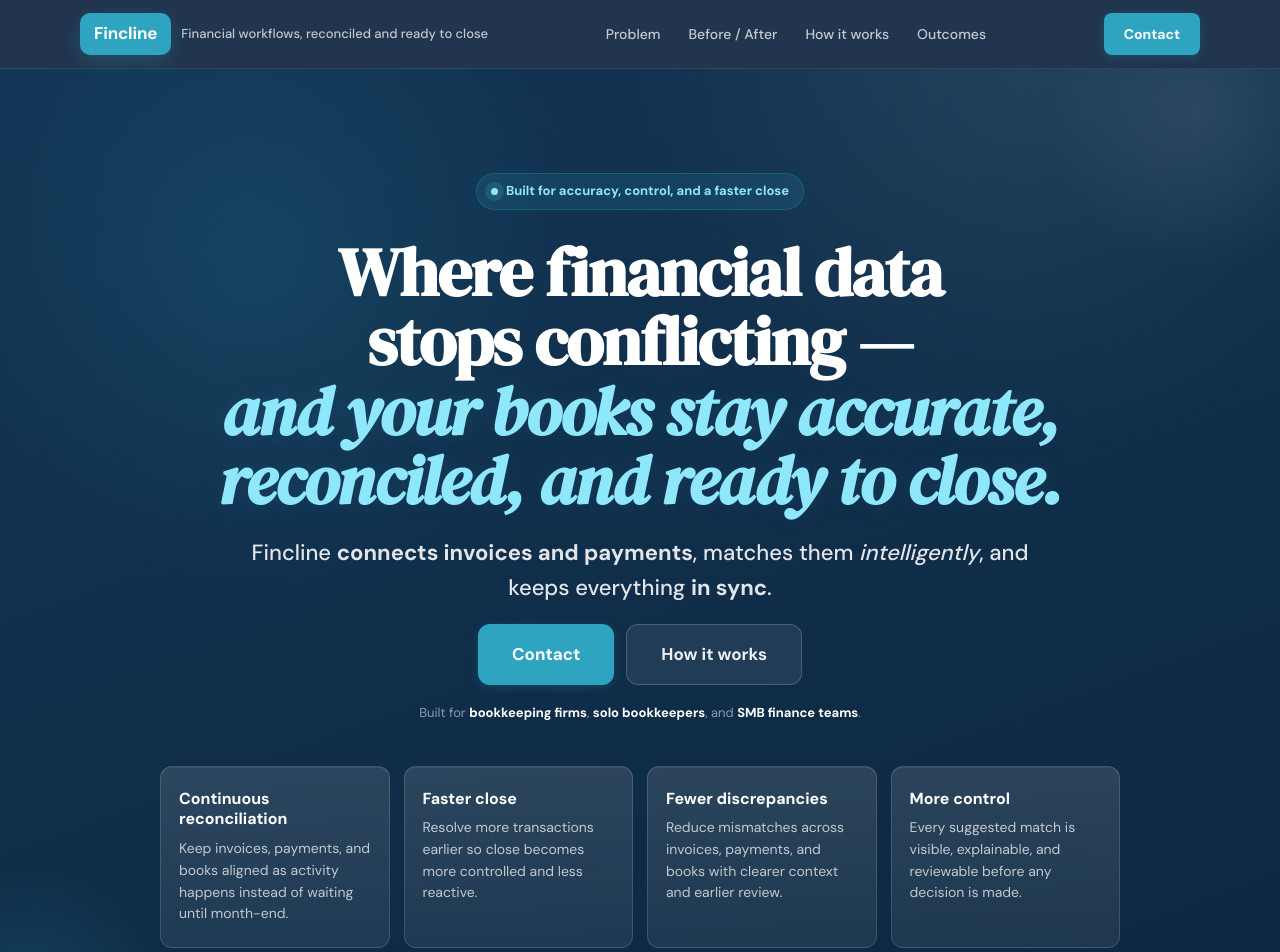
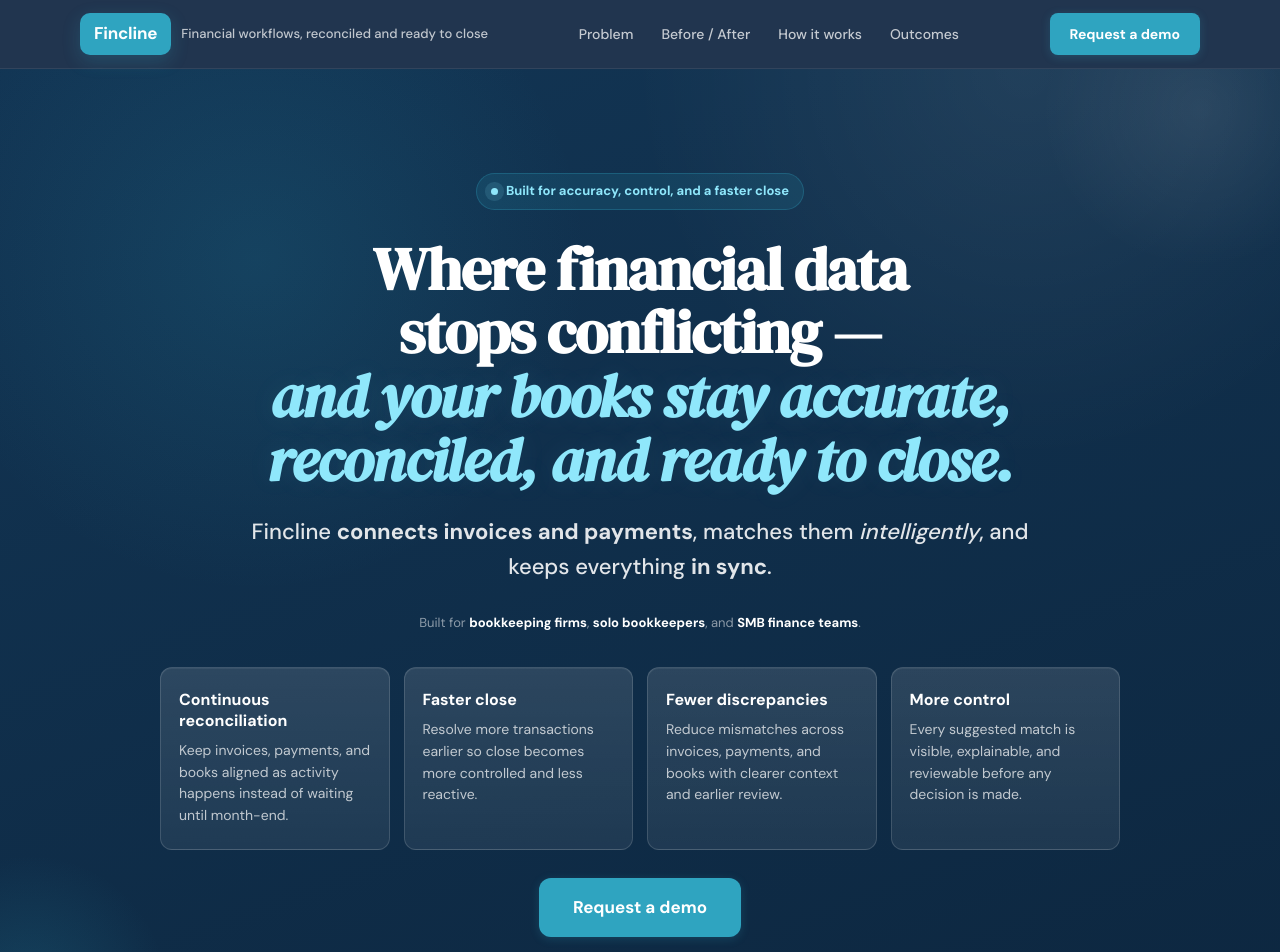
Before and after one commit to admiralnuva/fincline-website, a plain HTML site: page index.html in a window 1280 px wide. Shown: the top 952 px of the page. Drawn offline with Linux system fonts and the light colour scheme.

Commit message:
Update index.html

```diff
--- a/index.html
+++ b/index.html
@@ -277,12 +277,12 @@
 
     .hero h1 {
       font-family:'DM Serif Display',serif;
-      font-size:68px;
-      line-height:1.02;
-      letter-spacing:-1.2px;
-      margin-bottom:20px;
+      font-size:60px;
+      line-height:1.06;
+      letter-spacing:-1px;
+      margin-bottom:22px;
       color:#fff;
-      max-width:920px;
+      max-width:980px;
       margin-left:auto;
       margin-right:auto;
       text-wrap:balance;
@@ -298,7 +298,7 @@
 
     .hero-sub {
       max-width:820px;
-      margin:0 auto 18px;
+      margin:0 auto 28px;
       font-size:22px;
       color:rgba(255,255,255,.88);
       font-weight:500;
@@ -315,7 +315,7 @@
     .hero-note {
       color:rgba(255,255,255,.52);
       font-size:13px;
-      margin-bottom:42px;
+      margin-bottom:34px;
     }
 
     .hero-note strong {
@@ -328,7 +328,7 @@
       grid-template-columns:repeat(4,1fr);
       gap:14px;
       max-width:980px;
-      margin:0 auto;
+      margin:0 auto 28px;
     }
 
     .stat-card {
@@ -353,6 +353,12 @@
       color:rgba(255,255,255,.72);
       font-size:14px;
       line-height:1.55;
+    }
+
+    .hero-cta-lower {
+      display:flex;
+      justify-content:center;
+      margin-top:6px;
     }
 
     .trust-strip {
@@ -708,7 +714,7 @@
     }
 
     @media (max-width:1024px) {
-      .hero h1 { font-size:56px; }
+      .hero h1 { font-size:52px; }
       .hero-stats,
       .pain-strip-inner,
       .problem-grid,
@@ -722,8 +728,7 @@
     @media (max-width:768px) {
       nav { padding:0 4%; }
       .nav-links,
-      .nav-logo-text,
-      .nav-cta .btn-outline { display:none; }
+      .nav-logo-text { display:none; }
 
       .section,
       .cta-band,
@@ -744,7 +749,7 @@
         padding-bottom:68px;
       }
 
-      .hero h1 { font-size:42px; }
+      .hero h1 { font-size:40px; }
       .hero-sub { font-size:19px; }
       .section-sub,
       .cta-band p { font-size:17px; }
@@ -786,7 +791,7 @@
         <a href="#help">Outcomes</a>
       </div>
       <div class="nav-cta">
-        <a href="mailto:hello@fincline.com" class="btn btn-primary">Contact</a>
+        <a href="mailto:hello@fincline.com" class="btn btn-primary">Request a demo</a>
       </div>
     </div>
   </nav>
@@ -799,18 +804,13 @@
       </div>
 
       <h1>
-        Where financial data stops conflicting —
+        Where financial data stops conflicting —<br>
         <span class="hero-accent"><em>and your books stay accurate, reconciled, and ready to close.</em></span>
       </h1>
 
       <p class="hero-sub">
         Fincline <strong>connects invoices and payments</strong>, matches them <em>intelligently</em>, and keeps everything <strong>in sync</strong>.
       </p>
-
-      <div class="hero-actions">
-        <a href="mailto:hello@fincline.com" class="btn btn-primary btn-xl">Contact</a>
-        <a href="#how" class="btn btn-outline btn-xl">How it works</a>
-      </div>
 
       <div class="hero-note">
         Built for <strong>bookkeeping firms</strong>, <strong>solo bookkeepers</strong>, and <strong>SMB finance teams</strong>.
@@ -833,6 +833,10 @@
           <h3>More control</h3>
           <p>Every suggested match is visible, explainable, and reviewable before any decision is made.</p>
         </div>
+      </div>
+
+      <div class="hero-cta-lower">
+        <a href="mailto:hello@fincline.com" class="btn btn-primary btn-xl">Request a demo</a>
       </div>
     </div>
   </header>
@@ -1021,7 +1025,7 @@
     <p>
       If this is the problem you are solving today, we would love to connect.
     </p>
-    <a href="mailto:hello@fincline.com" class="btn btn-light btn-xl">Contact</a>
+    <a href="mailto:hello@fincline.com" class="btn btn-light btn-xl">Request a demo</a>
   </section>
 
   <footer>
@@ -1041,7 +1045,7 @@
         </div>
         <div class="footer-links">
           <h4>Company</h4>
-          <a href="mailto:hello@fincline.com">Contact</a>
+          <a href="mailto:hello@fincline.com">Request a demo</a>
           <a href="#">Privacy policy</a>
           <a href="#">Terms</a>
         </div>
```
